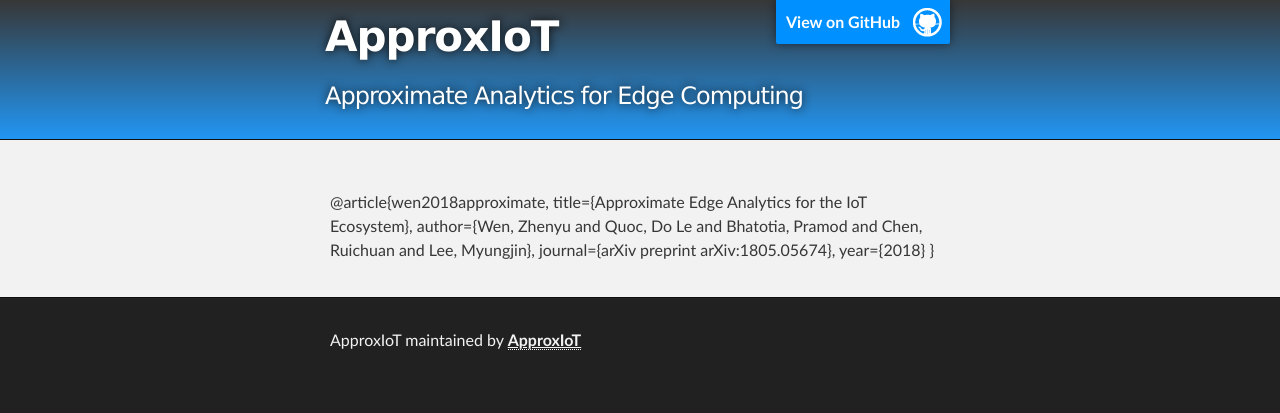
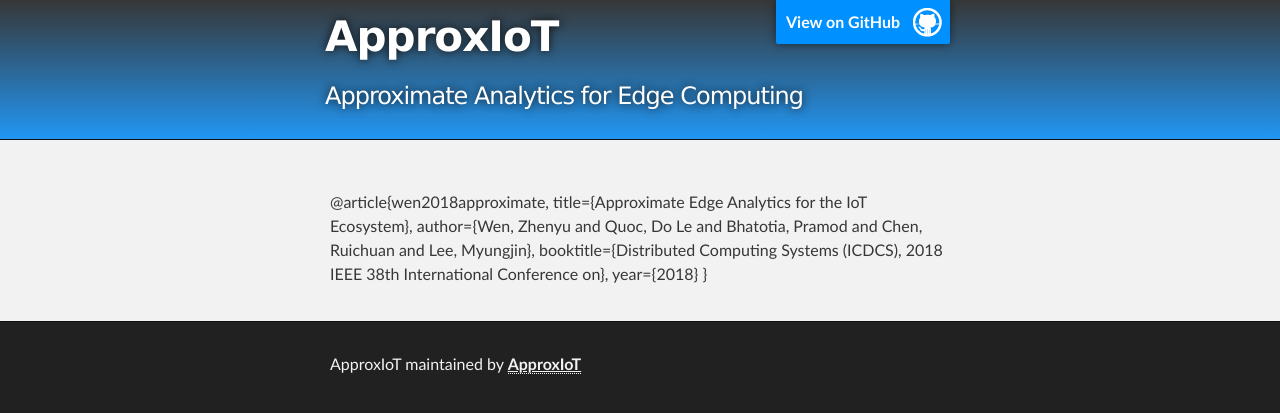
Before and after one commit to ApproxIoT/ApproxIoT, a Jekyll site: the page built from docs/bib.md, in a window 1280 px wide. Shown: the top 413 px of the page. Built offline with Jekyll 4.4.1, drawn with Linux system fonts in a browser that asks for light colours; our own code applies the rules of GitHub Pages for plain Markdown files.

```diff
--- a/docs/bib.md
+++ b/docs/bib.md
@@ -1,6 +1,6 @@
 @article{wen2018approximate,
   title={Approximate Edge Analytics for the IoT Ecosystem},
   author={Wen, Zhenyu and Quoc, Do Le and Bhatotia, Pramod and Chen, Ruichuan and Lee, Myungjin},
-  journal={arXiv preprint arXiv:1805.05674},
+  booktitle={Distributed Computing Systems (ICDCS), 2018 IEEE 38th International Conference on},
   year={2018}
 }
```
Also changed, not shown: index.md (+1 -1 lines), 2 other files.
